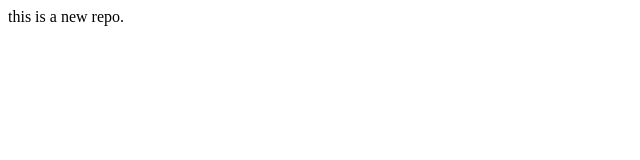
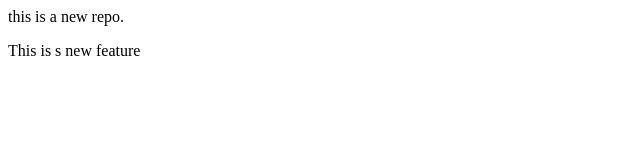
Before and after one commit to Suraj88658917/localrepo, a plain HTML site: page index.html in a window 1280 px wide. Shown: the whole page, without its empty margins (0-640 px from the left). Drawn offline with Linux system fonts and the light colour scheme.

Commit message:
Add new feature

```diff
--- a/index.html
+++ b/index.html
@@ -1 +1,2 @@
 <p>this is a new repo.</p>
+<p> This is s new feature</p>
```
